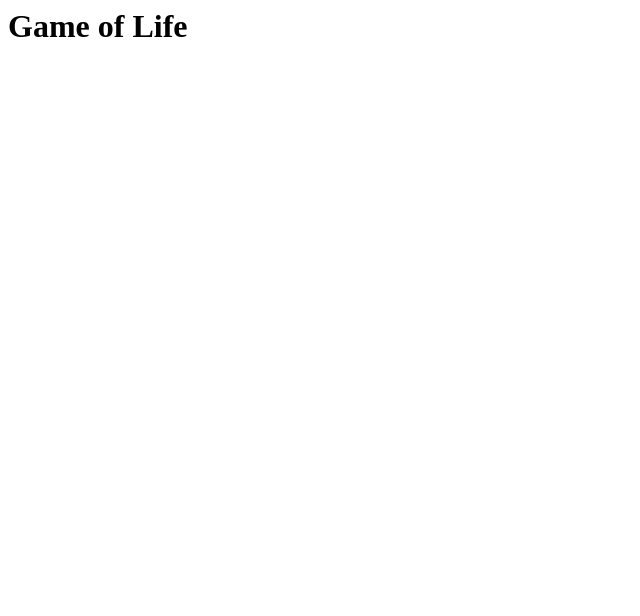
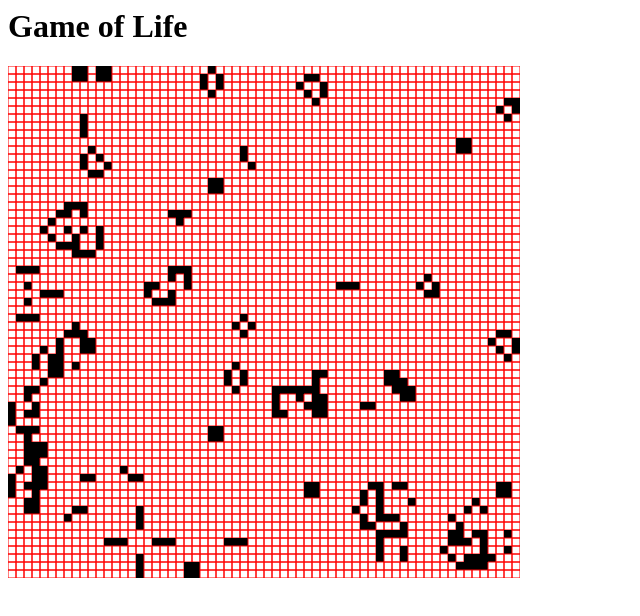
Before and after one commit to nirvik/gameoflife, a plain HTML site: page index.html in a window 1280 px wide. Shown: the whole page, without its empty margins (0-640 px from the left). Drawn offline with Linux system fonts and the light colour scheme.

Commit message:
Working model Javascript

```diff
--- a/gameoflife.js
+++ b/gameoflife.js
@@ -6,50 +6,115 @@
  */
 
 var canvas = document.getElementById("canvas");
-var ctx = canvas.getContext('2d');
+var ctx = canvas.getContext("2d");
 
-ctx.strokeStyle = '#e1e1e1';
+ctx.strokeStyle = 'red';
 ctx.fillStyle = 'black';
 
-var cells = [];
+var grid = [];
 
 function init(){
 
 	for(var i=0;i<64;i++){
-		cells[i] = new Array();
+		grid[i] = new Array();
 		for(var j=0;j<64;j++){
-			cells[i] = 0;
+			grid[i][j] = 0;
 		}
 	}
-
+/*
 
 	// Ripped off this configuration
 	[
         // Gosper glider gun
         [1, 5],[1, 6],[2, 5],[2, 6],[11, 5],[11, 6],[11, 7],[12, 4],[12, 8],[13, 3],[13, 9],[14, 3],[14, 9],[15, 6],[16, 4],[16, 8],[17, 5],[17, 6],[17, 7],[18, 6],[21, 3],[21, 4],[21, 5],[22, 3],[22, 4],[22, 5],[23, 2],[23, 6],[25, 1],[25, 2],[25, 6],[25, 7],[35, 3],[35, 4],[36, 3],[36, 4],
+    //Random points
+    [60, 47],[61,47],[62,47],
+     [60, 48],[61,48],[62,48],
+     [60, 49],[61,49],[62,49],
+     [60, 51],[61,51],[62,51],
+	].forEach(function(point){
+		grid[point[0]][point[1]] = 1;
+	});
+*/
 
-        // Random cells
-        // If you wait enough time these will eventually take part
-        // in destroying the glider gun, and the simulation will be in a "static" state.
-        [60, 47],[61,47],[62,47],
-        [60, 48],[61,48],[62,48],
-        [60, 49],[61,49],[62,49],
-        [60, 51],[61,51],[62,51],
-
-	].forEach(function(point){
-		cells[point[0]][point[1]] = 1;
+	grid.forEach(function(row,x){
+		row.forEach(function(col,y){
+			if(Math.random()>0.7){
+				grid[x][y]=1;
+			}
+		});
 	});
-
-	update();
+	draw();
 
 }
 
 function update(){
 
+	var result = new Array();
+	function look_here_and_there(x,y){
 
+		function filled(x,y){
+			return grid[x] && grid[x][y];
+		}
+
+		var amount = 0;
+		for(var i=-1 ;i<=1;i++){
+			for(var j=-1 ; j<=1 ; j++){
+				if(i==0 && j==0){
+					continue;
+				}
+				else if(filled(x+i,y+j)){
+					amount++;
+				}
+			}
+		}
+
+		return amount;
+	}
+
+	grid.forEach(function(row,x){
+
+		result[x] = new Array();
+
+		row.forEach(function(col,y){
+			var no_of_neighbours = look_here_and_there(x,y);
+
+			if(col){ // if alive
+				result[x][y] = (no_of_neighbours== 2 || no_of_neighbours==3)? 1 : 0;
+			}
+			else{
+				result[x][y] = (no_of_neighbours==3)?1:0;
+			}
+		});
+	});
+
+	grid = result;
+
+	draw();
 }
 
 function draw(){
 
+	ctx.clearRect(0,0,512,512);
+	grid.forEach(function(row,x){
+		row.forEach(function(col,y){
+			ctx.beginPath();
+			ctx.rect(x*8,y*8,8,8);
+			if(col){
+				ctx.fill();
+			}
+			else{
+				ctx.stroke();
+			}
+
+		});
+	});
+
+	setTimeout(function(){
+		update();
+		},
+		70
+	);
 
 }
+init();
--- a/index.html
+++ b/index.html
@@ -1,13 +1,13 @@
 <html>
 	<head>
 		<h1> Game of Life </h1>
+		<canvas id="canvas" width="512" height="512"/>
 	</head>
 
 	<script type="text/javascript" src="gameoflife.js">
 	</script>
 
 	<body>
-		<canvas id="canvas" width="512" height="512"/>
 	</body>
 
 </html>
```
Also changed, not shown: 1 other file.
